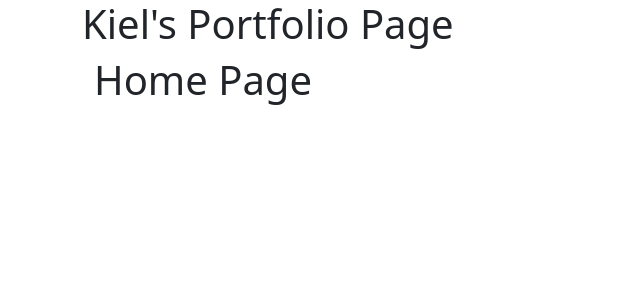
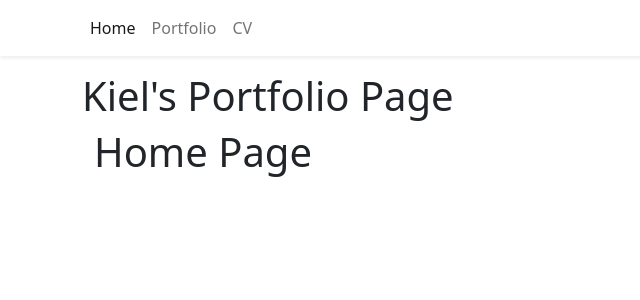
Before and after one commit to kmitch92/portfolio-website, a React (Create React App) app in the folder my-app/: page / in a window 1280 px wide. Shown: the top 300 px of the page, without its empty margins (0-640 px from the left). Built offline with nearby package versions, Linux system fonts and the light colour scheme.

Commit message:
adds navbar and links

```diff
--- a/my-app/src/App.tsx
+++ b/my-app/src/App.tsx
@@ -4,9 +4,12 @@ import { Container } from 'react-bootstrap';
 import { Home } from './Pages/Home';
 import { CV } from './Pages/CV';
 import { Portfolio } from './Pages/Portfolio';
+import { Navbar } from './Components/Navbar';
 
 function App() {
   return (
+    <>
+      <Navbar />
       <Container>
         <h1>Kiel's Portfolio Page</h1>
         <Routes>
@@ -21,6 +24,7 @@ function App() {
           </Route>
         </Routes>
       </Container>
+    </>
   );
 }
 
--- /dev/null
+++ b/my-app/src/Components/Navbar.tsx
@@ -0,0 +1,22 @@
+import { Button, Container, Nav, Navbar as NavBS } from 'react-bootstrap';
+import { NavLink } from 'react-router-dom';
+
+export const Navbar = () => {
+  return (
+    <NavBS sticky="top" className="bg-white shadow-sm mb-3">
+      <Container>
+        <Nav className="me-auto">
+          <Nav.Link to="/" as={NavLink}>
+            Home
+          </Nav.Link>
+          <Nav.Link to="/portfolio" as={NavLink}>
+            Portfolio
+          </Nav.Link>
+          <Nav.Link to="/cv" as={NavLink}>
+            CV
+          </Nav.Link>
+        </Nav>
+      </Container>
+    </NavBS>
+  );
+};
```
Lines whose indentation alone changed are shown as unchanged.
